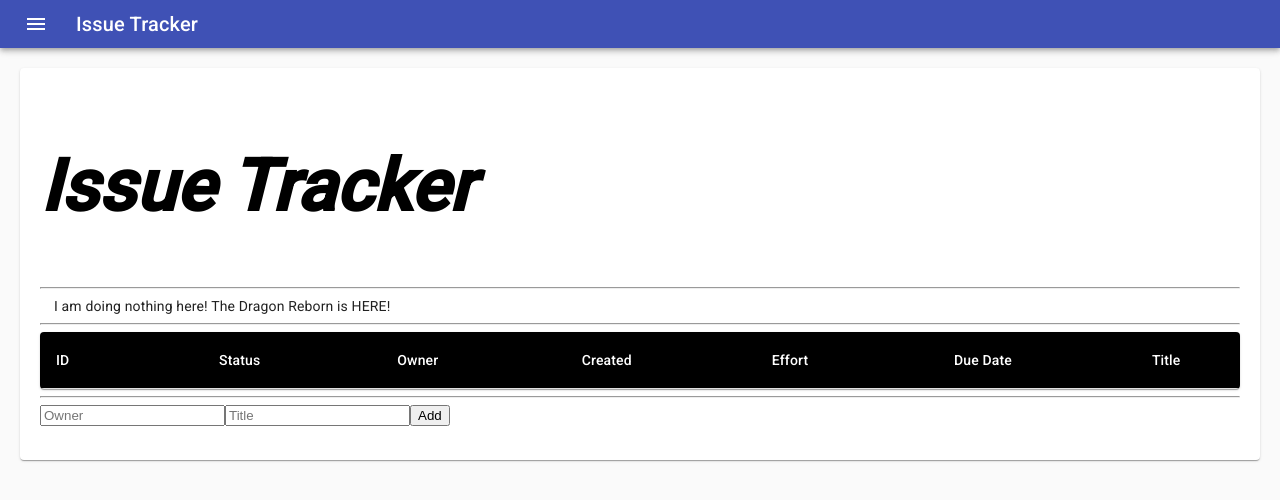
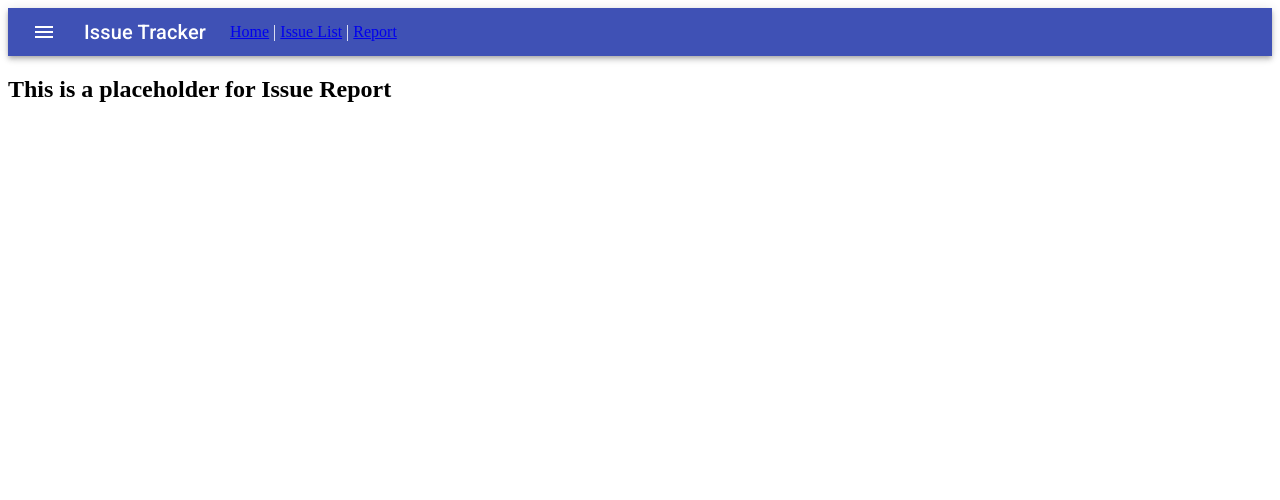
Before and after one commit to petelc/Issue-Tracker, a React app in the folder ui/: page /#/report in a window 1280 px wide. Shown: the top 500 px of the page. Built offline with nearby package versions, Linux system fonts and the light colour scheme.

Commit message:
Working with the navigation and app bar

```diff
--- a/ui/package.json
+++ b/ui/package.json
@@ -34,6 +34,7 @@
     "prop-types": "^15.7.2",
     "react": "^16.13.1",
     "react-dom": "^16.13.1",
+    "react-router-dom": "^4.3.1",
     "whatwg-fetch": "^3.2.0"
   },
   "devDependencies": {
--- a/ui/src/App.jsx
+++ b/ui/src/App.jsx
@@ -5,11 +5,18 @@ import 'babel-polyfill';
 import 'whatwg-fetch';
 import React from 'react';
 import ReactDOM from 'react-dom';
+import { HashRouter as Router } from 'react-router-dom';
 // import './style.css';
 
-import IssueList from './IssueList.jsx';
+// import IssueList from './IssueList.jsx';
+import Page from './Page.jsx';
 
-const element = <IssueList />;
+// const element = <IssueList />;
+const element = (
+  <Router>
+    <Page/>
+  </Router>
+);
 
 ReactDOM.render(element, document.getElementById('content'));
 if (module.hot) {
--- /dev/null
+++ b/ui/src/Contents.jsx
@@ -0,0 +1,19 @@
+/* eslint-disable linebreak-style */
+import React from 'react';
+import { Switch, Route, Redirect } from 'react-router-dom';
+
+import IssueList from './IssueList.jsx';
+import IssueReport from './IssueReport.jsx';
+
+const NotFound = () => <h1>Page Not Found</h1>;
+
+export default function Contents() {
+  return (
+        <Switch>
+            <Redirect exact from="/" to="/issues"/>
+            <Route path="/issues" component={IssueList}/>
+            <Route path="/report" component={IssueReport}/>
+            <Route component={NotFound}/>
+        </Switch>
+  );
+}
--- a/ui/src/DenseAppBar.jsx
+++ /dev/null
@@ -1,58 +0,0 @@
-/* eslint-disable linebreak-style */
-import React from 'react';
-import { makeStyles } from '@material-ui/core/styles';
-import AppBar from '@material-ui/core/AppBar';
-import Toolbar from '@material-ui/core/Toolbar';
-import Typography from '@material-ui/core/Typography';
-import IconButton from '@material-ui/core/IconButton';
-import MenuIcon from '@material-ui/icons/Menu';
-import Menu from '@material-ui/core/Menu';
-import MenuItem from '@material-ui/core/MenuItem';
-
-const useStyles = makeStyles((theme) => ({
-  root: {
-    flexGrow: 1,
-  },
-  menuButton: {
-    marginRight: theme.spacing(2),
-  },
-}));
-
-export default function DenseAppBar() {
-  const classes = useStyles();
-
-  const [anchorEl, setAnchorEl] = React.useState(null);
-
-  const handleClick = (event) => {
-    setAnchorEl(event.currentTarget);
-  };
-
-  const handleClose = () => {
-    setAnchorEl(null);
-  };
-
-  return (
-    <div className={classes.root}>
-      <AppBar position="static">
-        <Toolbar variant="dense">
-            <IconButton edge="start" className={classes.menuButton} color="inherit" aria-label="menu" aria-haspopup="true" onClick={handleClick}>
-                <MenuIcon />
-            </IconButton>
-            <Menu
-                id="simple-menu"
-                anchorEl={anchorEl}
-                keepMounted
-                open={Boolean(anchorEl)}
-                onClose={handleClose}>
-                <MenuItem onClick={handleClose}>Profile</MenuItem>
-                <MenuItem onClick={handleClose}>My account</MenuItem>
-                <MenuItem onClick={handleClose}>Logout</MenuItem>
-            </Menu>
-          <Typography variant="h6" color="inherit">
-            Issue Tracker
-          </Typography>
-        </Toolbar>
-      </AppBar>
-    </div>
-  );
-}
--- a/ui/src/IssueList.jsx
+++ b/ui/src/IssueList.jsx
@@ -1,3 +1,7 @@
+/* eslint-disable linebreak-style */
+/* eslint-disable import/no-cycle */
+/* eslint-disable linebreak-style */
+/* eslint-disable import/no-named-as-default-member */
 /* eslint-disable linebreak-style */
 /* eslint-disable react/prop-types */
 /* eslint-disable linebreak-style */
@@ -6,7 +10,7 @@ import React from 'react';
 import CssBaseLine from '@material-ui/core/CssBaseline';
 import { withStyles } from '@material-ui/core/styles';
 import Paper from '@material-ui/core/Paper';
-import DenseAppBar from './DenseAppBar.jsx';
+// import DenseAppBar from './DenseAppBar.jsx';
 import IssueFilter from './IssueFilter.jsx';
 import IssueTable from './IssueTable.jsx';
 import IssueAdd from './IssueAdd.jsx';
@@ -63,7 +67,6 @@ export default withStyles(styles)(class IssueList extends React.Component {
     return (
           <React.Fragment>
             <CssBaseLine/>
-            <DenseAppBar/>
             <div>
               <Paper className={ classes.root }>
                 <h1>Issue Tracker</h1>
--- /dev/null
+++ b/ui/src/IssueReport.jsx
@@ -0,0 +1,10 @@
+/* eslint-disable linebreak-style */
+import React from 'react';
+
+export default function IssueReport() {
+  return (
+        <div>
+            <h2>This is a placeholder for Issue Report</h2>
+        </div>
+  );
+}
--- /dev/null
+++ b/ui/src/Page.jsx
@@ -0,0 +1,110 @@
+/* eslint-disable linebreak-style */
+/* eslint-disable import/no-cycle */
+/* eslint-disable linebreak-style */
+import React from 'react';
+import { makeStyles } from '@material-ui/core/styles';
+import AppBar from '@material-ui/core/AppBar';
+import Toolbar from '@material-ui/core/Toolbar';
+import Typography from '@material-ui/core/Typography';
+import IconButton from '@material-ui/core/IconButton';
+import MenuIcon from '@material-ui/icons/Menu';
+import Menu from '@material-ui/core/Menu';
+import MenuItem from '@material-ui/core/MenuItem';
+
+import Contents from './Contents.jsx';
+
+const useStyles = makeStyles((theme) => ({
+  root: {
+    flexGrow: 1,
+  },
+  menuButton: {
+    marginRight: theme.spacing(2),
+  },
+  title: {
+    display: 'none',
+    [theme.breakpoints.up('sm')]: {
+      display: 'block',
+    },
+  },
+  sectionDesktop: {
+    position: 'relative',
+    display: 'none',
+    [theme.breakpoints.up('md')]: {
+      display: 'flex',
+    },
+    marginRight: theme.spacing(2),
+    marginLeft: 0,
+    width: '100%',
+    [theme.breakpoints.up('sm')]: {
+      marginLeft: theme.spacing(3),
+      width: 'auto',
+    },
+  },
+}));
+
+function NavBar() {
+  const classes = useStyles();
+
+  const [anchorEl, setAnchorEl] = React.useState(null);
+
+  const handleClick = (event) => {
+    setAnchorEl(event.currentTarget);
+  };
+
+  const handleClose = () => {
+    setAnchorEl(null);
+  };
+
+  return (
+    <div className={classes.root}>
+      <AppBar position="static">
+        <Toolbar variant="dense">
+          <IconButton
+            edge="start"
+            className={classes.menuButton}
+            color="inherit"
+            aria-label="menu"
+            aria-haspopup="true"
+            onClick={handleClick}
+          >
+            <MenuIcon />
+          </IconButton>
+          <Menu
+            id="simple-menu"
+            anchorEl={anchorEl}
+            keepMounted
+            open={Boolean(anchorEl)}
+            onClose={handleClose}
+          >
+            <MenuItem onClick={handleClose}><a href="/">Home</a></MenuItem>
+            <MenuItem onClick={handleClose}><a href="/#/issues">Issue List</a></MenuItem>
+            <MenuItem onClick={handleClose}><a href="/#/report">Report</a></MenuItem>
+          </Menu>
+          <Typography className = {classes.title } variant="h6" color="inherit">
+            Issue Tracker
+          </Typography>
+          <div className={classes.root}>
+            <div className={classes.sectionDesktop}>
+                <nav>
+                    <a href="/">Home</a>
+                    {' | '}
+                    <a href="/#/issues">Issue List</a>
+                    {' | '}
+                    <a href="/#/report">Report</a>
+                </nav>
+            </div>
+          </div>
+        </Toolbar>
+      </AppBar>
+    </div>
+  );
+}
+
+export default function Page() {
+  return (
+        <div>
+            <NavBar/>
+            <Contents />
+        </div>
+  );
+}
```
Also changed, not shown: 1 other file (tests, documents, lock files or other folders).
